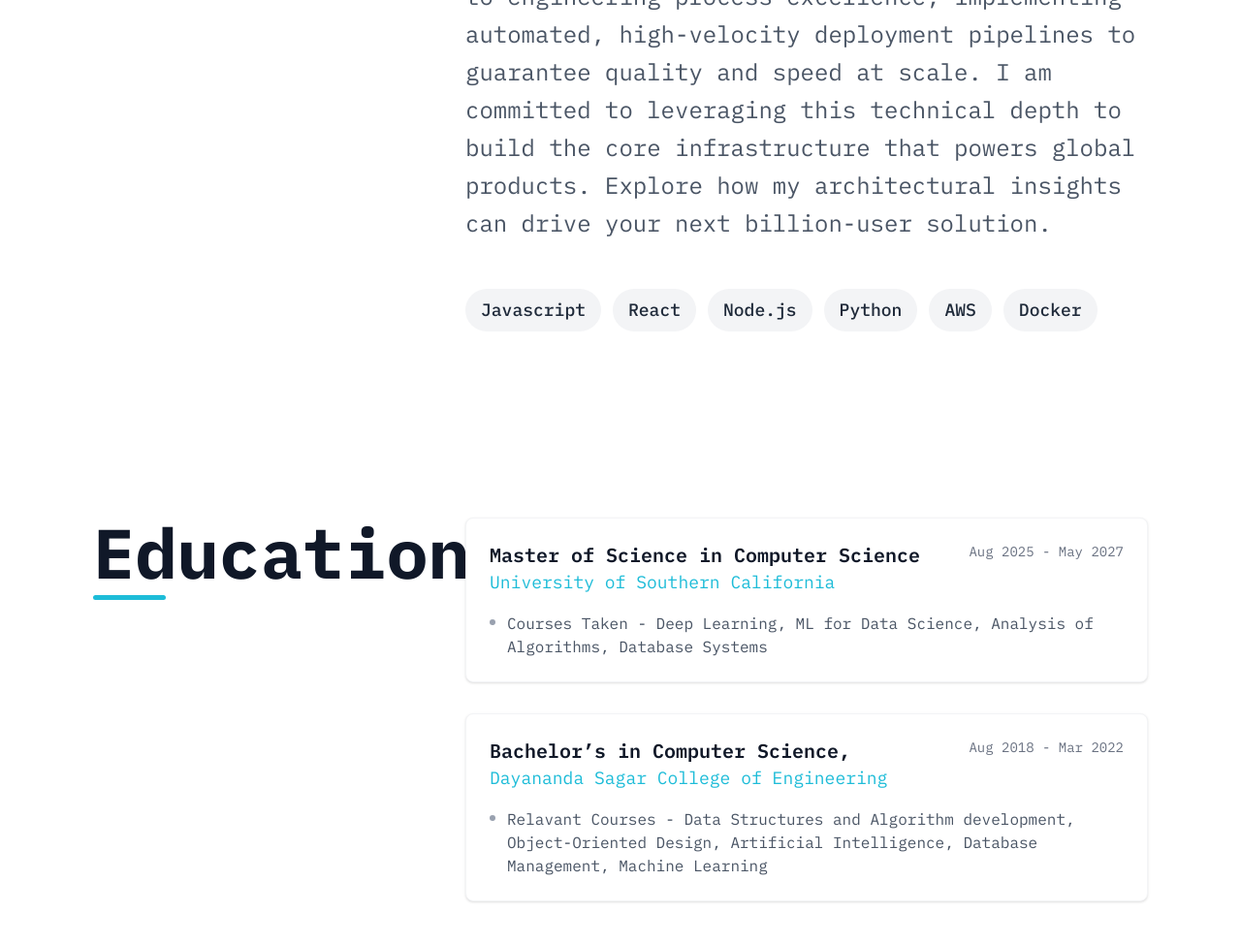
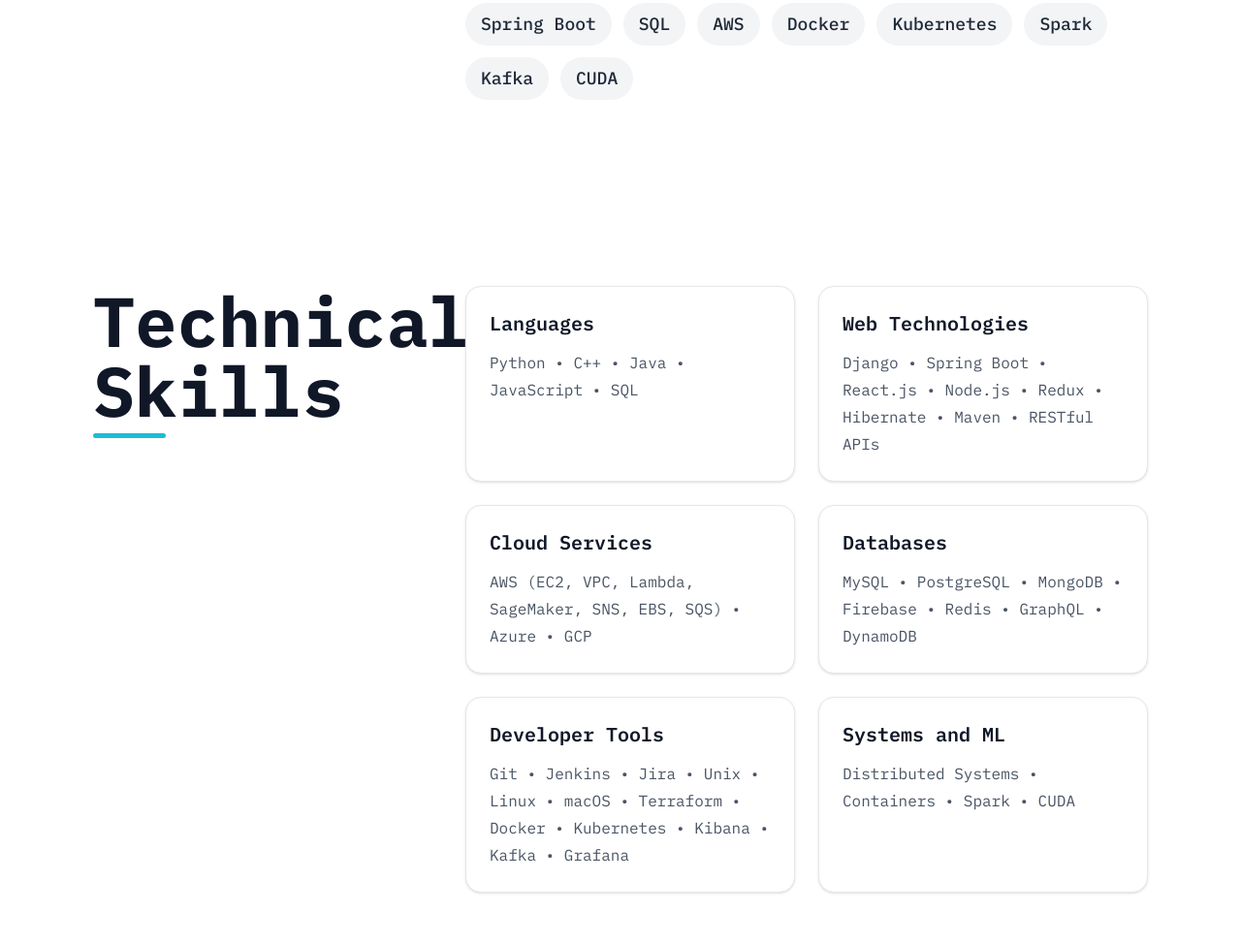
Before and after one commit to BhuvaneshP-87/bhuvaneshp-portfolio, an Astro site: page / in a window 1280 px wide. Shown: the part 1426-2400 px from the top of the page at 97% size. Built offline with nearby package versions, Linux system fonts and the light colour scheme; Astro itself is replaced by a stand-in of ours.

Commit message:
Update portfolio with latest resume content

```diff
--- /dev/null
+++ b/src/components/TechnicalSkills.astro
@@ -0,0 +1,41 @@
+---
+import { siteConfig } from "../config";
+
+const hasSkillCategories =
+  siteConfig.skillCategories && siteConfig.skillCategories.length > 0;
+---
+
+{
+  hasSkillCategories && (
+    <section id="skills" class="p-8 sm:p-12 md:p-16 lg:p-24">
+      <div>
+        <div class="grid grid-cols-1 lg:grid-cols-12 gap-8 lg:gap-16 items-start">
+          <div class="lg:col-span-4">
+            <h2 class="text-3xl sm:text-4xl md:text-5xl xl:text-7xl font-bold text-gray-900">
+              Technical Skills
+            </h2>
+            <div
+              class="w-[75px] h-[5px] mt-2 rounded-full"
+              style={`background-color: ${siteConfig.accentColor}`}
+            />
+          </div>
+
+          <div class="lg:col-span-8">
+            <div class="grid grid-cols-1 md:grid-cols-2 gap-4 sm:gap-6">
+              {siteConfig.skillCategories.map((category) => (
+                <div class="rounded-2xl border border-gray-200 bg-white p-5 sm:p-6 shadow-sm">
+                  <h3 class="text-lg sm:text-xl font-semibold text-gray-900">
+                    {category.name}
+                  </h3>
+                  <p class="mt-3 text-sm sm:text-base leading-7 text-gray-600">
+                    {category.items.join(" • ")}
+                  </p>
+                </div>
+              ))}
+            </div>
+          </div>
+        </div>
+      </div>
+    </section>
+  )
+}
--- a/src/config.ts
+++ b/src/config.ts
@@ -1,45 +1,139 @@
 export const siteConfig = {
   name: "Bhuvanesh Perumal Samy",
-  title: "Graduate Student - MSCS at USC | 3 yoe Software Engineer",
-  description: "Portfolio website of Bhuvanesh Perumal Samy",
+  title: "MSCS at USC | Software Engineer | Distributed Systems and Applied AI",
+  description:
+    "Portfolio website of Bhuvanesh Perumal Samy, focused on distributed systems, applied AI, and high-performance engineering.",
   accentColor: "#1dbcd8ff",
   social: {
-    email: "bhuvaneshp872000@gmail.com",
+    email: "bhuvaneshperumal87@gmail.com",
     linkedin: "https://www.linkedin.com/in/bhuvanesh-perumal-samy-3335a8184/",
     github: "https://github.com/BhuvaneshP-87",
   },
   aboutMe:
-    "I am an incoming Master's candidate in Computer Science at USC, specializing in architecting scalable, distributed systems for high-volume environments. My core expertise is in deep performance tuning, transforming operational efficiency by mastering low-latency data architecture and ensuring sub-second responsiveness across critical platforms. I pioneer intelligent systems integration, moving beyond traditional code by harnessing cutting-edge machine learning innovation to enhance product features and developer workflows. My technical proficiency is backed by a commitment to engineering process excellence, implementing automated, high-velocity deployment pipelines to guarantee quality and speed at scale. I am committed to leveraging this technical depth to build the core infrastructure that powers global products. Explore how my architectural insights can drive your next billion-user solution.",
-  skills: ["Javascript", "React", "Node.js", "Python", "AWS", "Docker"],
+    "I am a Master's student in Computer Science at USC with 3+ years of experience building distributed systems, data-intensive platforms, and applied AI workflows. My work spans high-throughput backend services, large-scale search and reconciliation systems, geospatial and anomaly-detection pipelines, and performance-focused product engineering. I enjoy solving systems problems end to end, from architecture and data modeling to ML integration, observability, automation, and cloud deployment.",
+  skills: [
+    "Python",
+    "Java",
+    "C++",
+    "JavaScript",
+    "React",
+    "Node.js",
+    "Spring Boot",
+    "SQL",
+    "AWS",
+    "Docker",
+    "Kubernetes",
+    "Spark",
+    "Kafka",
+    "CUDA",
+  ],
+  skillCategories: [
+    {
+      name: "Languages",
+      items: ["Python", "C++", "Java", "JavaScript", "SQL"],
+    },
+    {
+      name: "Web Technologies",
+      items: [
+        "Django",
+        "Spring Boot",
+        "React.js",
+        "Node.js",
+        "Redux",
+        "Hibernate",
+        "Maven",
+        "RESTful APIs",
+      ],
+    },
+    {
+      name: "Cloud Services",
+      items: [
+        "AWS (EC2, VPC, Lambda, SageMaker, SNS, EBS, SQS)",
+        "Azure",
+        "GCP",
+      ],
+    },
+    {
+      name: "Databases",
+      items: [
+        "MySQL",
+        "PostgreSQL",
+        "MongoDB",
+        "Firebase",
+        "Redis",
+        "GraphQL",
+        "DynamoDB",
+      ],
+    },
+    {
+      name: "Developer Tools",
+      items: [
+        "Git",
+        "Jenkins",
+        "Jira",
+        "Unix",
+        "Linux",
+        "macOS",
+        "Terraform",
+        "Docker",
+        "Kubernetes",
+        "Kibana",
+        "Kafka",
+        "Grafana",
+      ],
+    },
+    {
+      name: "Systems and ML",
+      items: ["Distributed Systems", "Containers", "Spark", "CUDA"],
+    },
+  ],
   projects: [
-        {
+    {
+      name: "GPU Workload Anomaly Detection for Large-Scale Compute Clusters",
+      description:
+        "Built a distributed ML pipeline to analyze GPU telemetry metrics like SM occupancy, memory bandwidth, and kernel latency to detect compute performance anomalies and bottlenecks in high-performance environments.",
+      link: "",
+      skills: [
+        "Python",
+        "PyTorch",
+        "Spark",
+        "Kafka",
+        "CUDA",
+        "Telemetry",
+        "Grafana",
+      ],
+    },
+    {
       name: "Cost-Aware Small–Large Model Routing for Unsupervised Anomaly Detection",
       description:
-        "• Built a cost-aware, uncertainty-driven anomaly detection framework combining spatiotemporal autoencoders, time-series modeling  and small–large model routing to optimize detection accuracy under latency and inference budget constraints.",
+        "Built a cost-aware, uncertainty-driven anomaly detection framework combining spatiotemporal autoencoders, time-series modeling, and small-large model routing to optimize detection accuracy under latency and inference budget constraints.",
       link: "https://iaeme.com/Home/article_id/IJARCSE_01_02_001",
-      skills: ["Machine Learning", "Deep Learning", "Python", "Tensorflow", "Numpy", "Pandas", "PyTorch", "Forecasting"],
+      skills: [
+        "Python",
+        "TensorFlow",
+        "PyTorch",
+        "Distributed ML",
+        "MAE",
+        "ViT",
+        "pandas",
+        "scikit-learn",
+      ],
     },
     {
       name: "Song Recommendation System to Improve Mental State",
       description:
-        "• Built an AI-powered mental health app using Natural Language Processing and Speech Processing to analyze user emotions and deliver personalized music recommendations to enhance user mental wellness and mood improvement. • Developed deep learning models achieving 82% text emotion detection and 80% audio emotion recognition accuracy; Evaluated 8 ML recommendation algorithms across 9 emotional categories. •  Engineered and deployed a responsive full-stack web application using MERN stack with cloud deployment on AWS, implementing user authentication, real-time processing, data modeling and scalable architecture.",
+        "Engineered an AI-driven mental wellness platform leveraging NLP, reinforcement learning, and speech-based deep learning models for emotion classification and personalized recommendations, achieving 82% text and 80% audio accuracy.",
       link: "https://iaeme.com/Home/article_id/IJARCSE_01_02_001",
-      skills: ["Machine Learning", "Deep Learning", "Python", "Tensorflow", "Numpy", "Pandas", "PyTorch", "Forecasting"],
+      skills: [
+        "React",
+        "Node.js",
+        "Python",
+        "TensorFlow",
+        "PyTorch",
+        "AWS",
+        "NLP",
+      ],
     },
-    {
-      name: "Smart-Lock using Facial Recognition ",
-      description:
-        "• Developed a smart-lock system using facial recognition, enabling secure, automated access control with real-time notifications. • Collected and preprocessed a dataset of 300+ college individuals, experimenting with LBPH and CNN deep learning algorithms to optimize facial recognition accuracy, achieving the best-performing model.• Built and deployed a user-friendly bot that handles complete end-to-end functionality efficiently and reliably. • Integrated all components and configured the server on a Raspberry Pi, supporting real-time operation for 50+ users.",
-      link: "",
-      skills: ["Machine Learning", "Deep Learning", "Python", "Tensorflow", "Numpy", "Pandas", "PyTorch", "Forecasting", "OpenCV", "PyTorch", "Raspberry Pi", "Pi camera", "PIR Sensor"],
-    },
-    // {
-    //   name: "ExtensionKit",
-    //   description:
-    //     "Kit to jump-start your Chrome extension projects with a variety of battle-tested starter templates & examples",
-    //   link: "https://extensionkit.io/?ref=devportfolio",
-    //   skills: ["React", "Node.js", "AWS"],
-    // },
   ],
   experience: [
     {
@@ -47,53 +141,50 @@ export const siteConfig = {
       title: "Research Assistant",
       dateRange: "Jan 2026 - Present",
       bullets: [
-        "Designed a retrieval-augmented, agentic ML pipeline to process legal documents, leveraging embedding-based retrieval and deep learning for verdict-flow analysis and quantitative modeling, executed via distributed batch processing on HPC clusters.",
+        "Designed a distributed RAG pipeline to process 45K+ legal documents, integrating embedding-based retrieval with vector indexing and CUDA-accelerated inference to generate structured datasets for large-scale legal analytics.",
       ],
     },
     {
-      company: "Aidash Inc - IVMS Team(AI Based Startup) ",
-      title: "Software Development Engineer I ",
-      dateRange: "Jul 2024 - Aug 2025",
+      company: "Aidash Inc - IVMS Team (AI Startup)",
+      title: "Software Development Engineer",
+      dateRange: "Jun 2024 - Aug 2025",
       bullets: [
-        "Architected scalable Java-based microservices(distributed system) with file processing capabilities, handling up to 1M records with comprehensive error handling, failure email notifications, and reducing manual processing time from 10 hours to 5 mins.",
-      "Engineered PDF generation systems for 5 enterprise clients using Python Lambda, reducing server processing time from 45s to 13s per document and cutting storage and processing costs cloud infrastructure by $12K annually.",
-      "Reengineered data ingestion and transformation workflows on Hadoop ecosystems using Pig, Hive, and MapReduce - enabling seamless integration of large-scale satellite and geospatial insights into analytics and decision-making platforms.",
-      "Innovated a Scala-based microservice leveraging Apache Spark to ingest and process enterprise client data through a pipeline.",
-      "Drove development efficiency and elevated code quality by integrating GenAI-powered tools such as SonarQube, CodeRabbit.AI, ensuring maintainable, well-structured, and high-performing code aligned with industry best practices and design patterns.",
-      "Optimized database migration scripts using SQL and Python to process 50M+ records, reducing execution time from 16 hrs to 10 mins by advanced indexing and query optimization strategies, lowering database load and infrastructure costs.",
-      "Built responsive satellite mapping components for dashboard using react, optimizing rendering performance from 12s to 3.6s through lazy loading, tile caching, and memory management while handling 10K+ concurrent map tiles.",
-      "Devised and documented test automation frameworks and CI/CD pipelines with 150+ test cases, slashing manual QA effort from 2 hours to 10 minutes per release cycle and accelerating deployment reliability."
+        "Engineered an LLM-powered AI-augmented PDF generation pipeline using Python and AWS Lambda, enabling dynamic template selection and validation loops, reducing processing time from 45 seconds to 13 seconds per document and saving $12K annually.",
+        "Expanded a geospatial ML pipeline by integrating feature engineering and adding 14 new tree species classes, improving multi-class classification performance across satellite imagery datasets.",
+        "Architected high-throughput distributed Java microservices to process 1M+ records, implementing structured logging, concurrency control, and performance optimizations that reduced processing time from 10 hours to 5 minutes.",
+        "Managed an end-to-end geospatial analytics data pipeline, orchestrating extraction, cleaning, and client ingestion of predictive vegetation metrics used to mitigate electrical hazard risks.",
+        "Optimized large-scale data pipelines processing 50M+ records using SQL and Python, refining query execution plans, memory management, and batch profiling to reduce runtime from 16 hours to 10 minutes.",
+        "Devised and documented automated testing frameworks and CI/CD pipelines with 150+ test cases, cutting manual QA effort from 2 hours to 10 minutes per release cycle.",
       ],
     },
     {
-      company: "Juspay Technologies Pvt Ltd - UPI Team(Fintech) ",
+      company: "Juspay Technologies Pvt Ltd - UPI Team (Fintech)",
       title: "Software Development Engineer",
-      dateRange: "Mar 2022 - Jul 2024",
+      dateRange: "Mar 2022 - May 2024",
       bullets: [
         "Architected merchant onboarding automation system on bank’s dashboard, reducing processing time from 10 days to under 5 minutes through streamlined workflows and improving customer acquisition efficiency.",
-        "With problem-solving approach, developed an agile,semantic agnostic search component that utilizes React and SQL with table partitioning, enabling real-time filtering across 10B+ records and data analytics/statistics with sub-second latency.",
-        "From product design to implementation of comprehensive activity tracking system with audit logging capabilities, processing 100K+ daily user actions to enhance debugging efficiency and improve application monitoring and maintainability.",
-        "Redesigned PostgreSQL user schema and caching strategies for merchant’s dashboard, eliminating 90% redundant user records through data normalization and indexing strategies, improving information security and user interface/experience.",
-        "Engineered cron job services using Python scripts for transaction and mandate synchronization, reducing manual operational tasks by 95% and ensuring real-time data consistency/compliance across cross-functional systems.",
-        "For Bank’s dashboard, spearheaded an automated reconciliation/settlement pipeline processing payments for 500+ merchants, reducing manual finance operations by 90% and ensuring accurate daily payouts through scheduled batch processing."
+        "Engineered an automated payment reconciliation feature for 500+ merchants, slashing manual finance workflows by 90% and ensuring accurate daily payouts via scheduled batch processing.",
+        "Engineered transaction synchronization services using Python in Linux-based environments, improving system reliability and reducing manual operational overhead by 95% through robust scheduling, logging, and error handling.",
+        "Built a distributed real-time search system over 10B+ records using React, SQL partitioning, and optimized indexing strategies, achieving sub-second query latency.",
+        "Redesigned PostgreSQL user schema and caching strategies for the merchant dashboard, eliminating 90% redundant user records through normalization and indexing strategies.",
       ],
     },
   ],
   education: [
     {
-      school: "University of Southern California ",
+      school: "University of Southern California",
       degree: "Master of Science in Computer Science",
       dateRange: "Aug 2025 - May 2027",
       achievements: [
-        "Courses Taken - Deep Learning, ML for Data Science, Analysis of Algorithms, Database Systems "
+        "Courses: Deep Learning, ML for Data Science, Analysis of Algorithms, Database Systems",
       ],
     },
     {
       school: "Dayananda Sagar College of Engineering",
-      degree: "Bachelor’s in Computer Science,",
-      dateRange: "Aug 2018 - Mar 2022",
+      degree: "Bachelor's in Computer Science",
+      dateRange: "Jul 2018 - Jul 2022",
       achievements: [
-        "Relavant Courses - Data Structures and Algorithm development, Object-Oriented Design, Artificial Intelligence, Database Management, Machine Learning"
+        "Courses: Data Structures and Algorithms, Computer Architecture, Operating Systems, Machine Learning",
       ],
     },
   ],
--- a/src/pages/index.astro
+++ b/src/pages/index.astro
@@ -2,6 +2,7 @@
 import Header from "../components/Header.astro";
 import Hero from "../components/Hero.astro";
 import About from "../components/About.astro";
+import TechnicalSkills from "../components/TechnicalSkills.astro";
 import Projects from "../components/Projects.astro";
 import Experience from "../components/Experience.astro";
 import Education from "../components/Education.astro";
@@ -30,6 +31,7 @@ import "../styles/global.css";
     <section>
       <Hero />
       <About />
+      <TechnicalSkills />
       <Education />
       <Experience />
       <Projects />
```
Also changed, not shown: src/components/Footer.astro (+11 -0 lines), src/components/Header.astro (+13 -0 lines).
